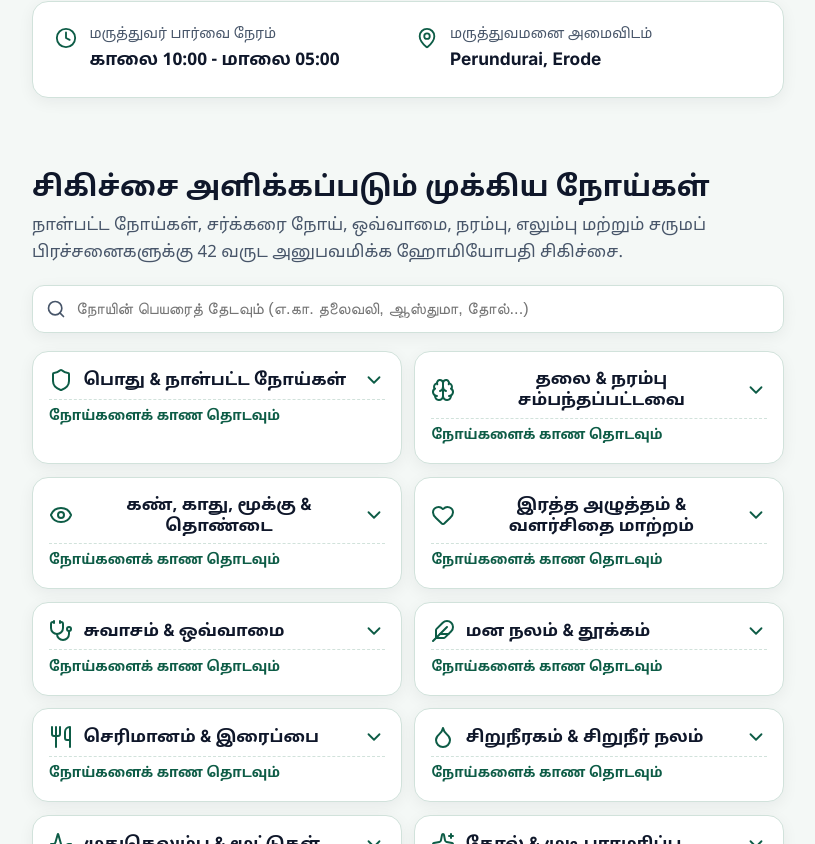
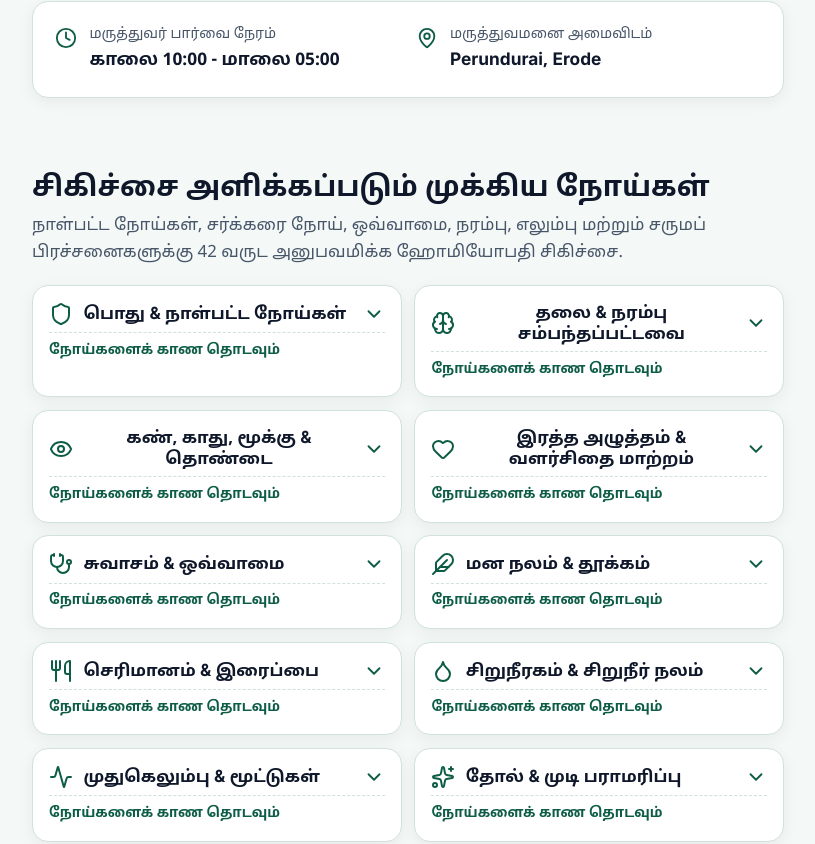
Before and after one commit to Arktosum/jaykay-homeo-website, a React (Vite) app: page / in a window 1280 px wide. Shown: the part 656-1500 px from the top of the page, without its empty margins (232-1047 px from the left). Built offline with nearby package versions, Linux system fonts and the light colour scheme.

Commit message:
refactor: remove search bar from specialities section

```diff
--- a/src/components/SpecialitiesGrid.tsx
+++ b/src/components/SpecialitiesGrid.tsx
@@ -2,14 +2,13 @@ import React, { useState } from 'react';
 import { useLanguage } from '../context/LanguageContext';
 import {
   Shield, Brain, Eye, Heart, Stethoscope, Feather,
-  Utensils, Droplet, Activity, Sparkles, Users, Search,
+  Utensils, Droplet, Activity, Sparkles, Users,
   CheckCircle2, ChevronDown, ChevronUp
 } from 'lucide-react';
 import type { SpecialityCategory } from '../types';
 
 export const SpecialitiesGrid: React.FC = () => {
   const { language, content } = useLanguage();
-  const [searchTerm, setSearchTerm] = useState('');
   const [expandedCategoryId, setExpandedCategoryId] = useState<string | null>(null);
 
   const toggleCategory = (categoryId: string) => {
@@ -34,24 +33,6 @@ export const SpecialitiesGrid: React.FC = () => {
     }
   };
 
-  const filteredCategories = content.categories.map(category => {
-    const matchingItems = category.items.filter(item => {
-      const query = searchTerm.toLowerCase().trim();
-      if (!query) return true;
-      return (
-        item.en.toLowerCase().includes(query) ||
-        item.ta.toLowerCase().includes(query) ||
-        category.enTitle.toLowerCase().includes(query) ||
-        category.taTitle.toLowerCase().includes(query)
-      );
-    });
-
-    return {
-      ...category,
-      items: matchingItems
-    };
-  }).filter(category => category.items.length > 0);
-
   const tapHintText = language === 'ta' ? 'நோய்களைக் காண தொடவும்' : 'Tap to view conditions';
 
   return (
@@ -66,28 +47,9 @@ export const SpecialitiesGrid: React.FC = () => {
           </p>
         </div>
 
-        <div className="search-input-wrapper">
-          <Search size={20} className="search-input-icon" />
-          <input
-            type="text"
-            className="search-input"
-            placeholder={content.specialitiesSection.searchPlaceholder}
-            value={searchTerm}
-            onChange={(e) => setSearchTerm(e.target.value)}
-            aria-label={content.specialitiesSection.searchPlaceholder}
-          />
-        </div>
-
-        {filteredCategories.length === 0 ? (
-          <div className="card" style={{ textAlign: 'center', padding: '2.5rem' }}>
-            <p style={{ fontSize: '1.08rem', color: 'var(--color-text-muted)' }}>
-              {content.specialitiesSection.noResults}
-            </p>
-          </div>
-        ) : (
         <div className="categories-accordion-grid">
-            {filteredCategories.map(category => {
-              const isExpanded = expandedCategoryId === category.id || searchTerm.trim().length > 0;
+          {content.categories.map(category => {
+            const isExpanded = expandedCategoryId === category.id;
             const title = language === 'ta' ? category.taTitle : category.enTitle;
 
             return (
@@ -131,7 +93,6 @@ export const SpecialitiesGrid: React.FC = () => {
             );
           })}
         </div>
-        )}
       </div>
     </section>
   );
```
Lines whose indentation alone changed are shown as unchanged.
